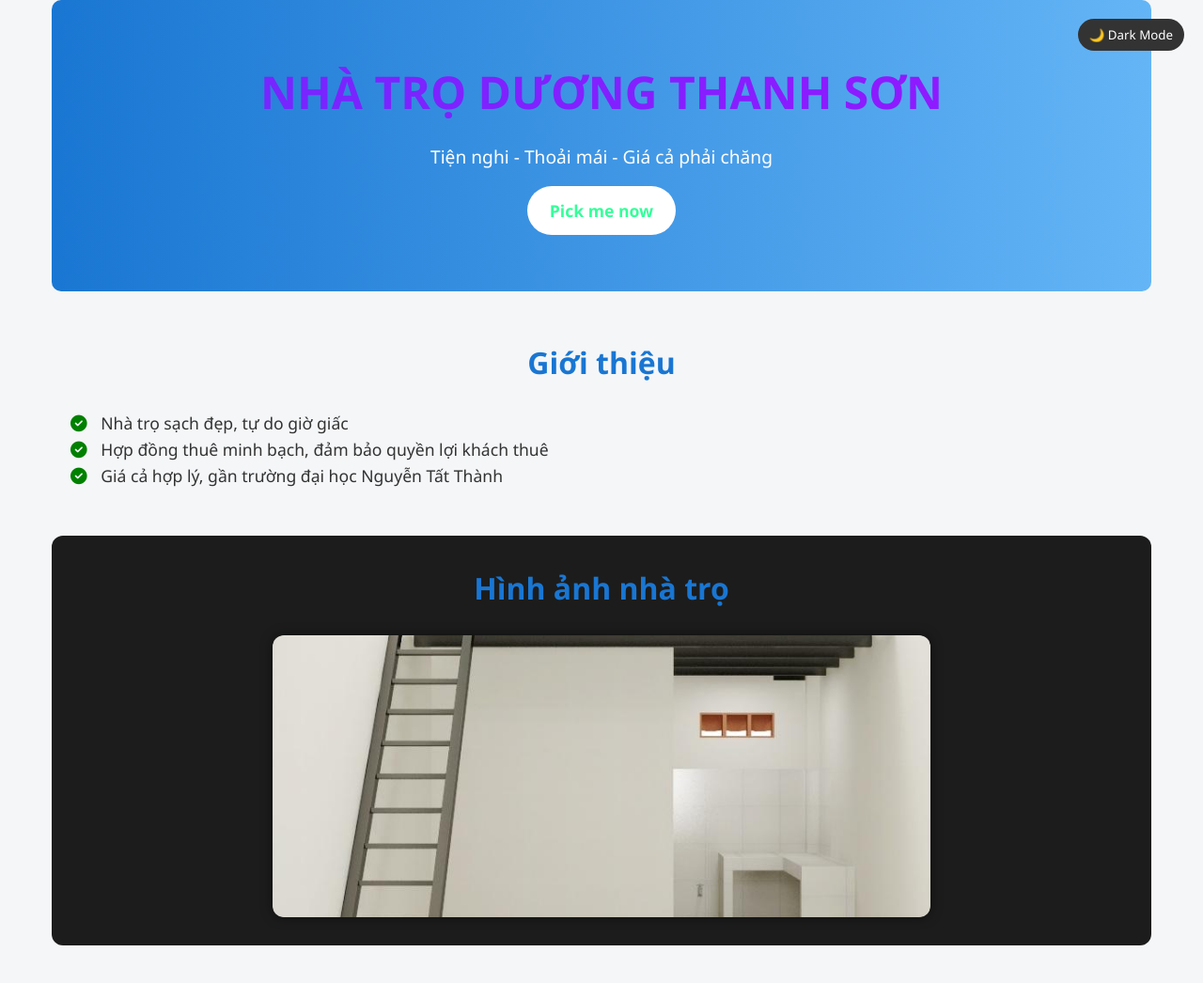
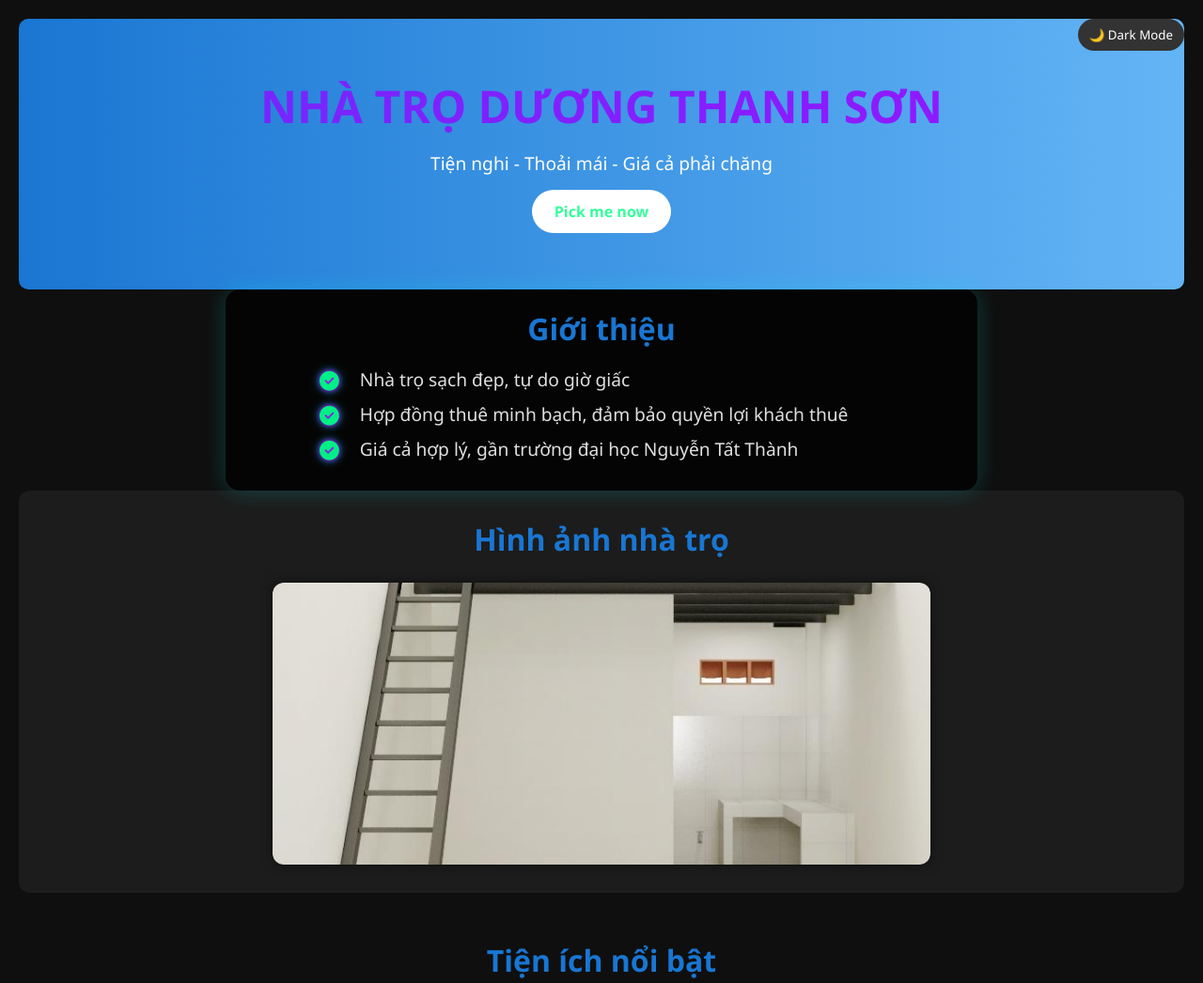
Before and after one commit to Kietchickengang/NhaTroProject, a plain HTML site: page index.html in a window 1280 px wide. Shown: the top 1046 px of the page at 94% size. Drawn offline with nearby package versions, Linux system fonts and the light colour scheme; a script that the page names is missing.

Commit message:
Update style.css

```diff
--- a/style.css
+++ b/style.css
@@ -7,15 +7,32 @@
 }
 
 body {
-  background: #f4f6f8;
-  color: #333;
-  line-height: 1.6;
-  font-size: 1.1rem;
-  max-width: 1200px;
-  margin: auto;
-  padding: 0 15px;
-  transition: background-color 0.5s, color 0.5s;
+  background-color: #0f0f0f;
+  color: #e0e0e0;
+  padding: 20px;
+  min-height: 100vh;
 }
+
+
+/* Gradient chuyển động */
+@keyframes gradientShift {
+  0% { background-position: 0% 50%; }
+  50% { background-position: 100% 50%; }
+  100% { background-position: 0% 50%; }
+}
+
+/* Khung nội dung chính */
+.about {
+  max-width: 800px;
+  margin: 0 auto;
+  padding: 30px 20px;
+  background: rgba(0, 0, 0, 0.7);
+  border-radius: 15px;
+  box-shadow: 0 0 25px rgba(0,255,255,0.2);
+  backdrop-filter: blur(5px);
+}
+
+
 
 /* Header Hero */
 .hero {
@@ -74,18 +91,50 @@ section h2 {
 }
 
 /* About */
-.about p {
+.about {
+  padding: 20px;
+}
+
+.about h2 {
+  text-align: center;
+  font-size: 2rem;
+  margin-bottom: 20px;
+}
+
+.feature-line {
+  display: flex;
+  align-items: flex-start; /* giữ dấu tick và chữ thẳng hàng trên cùng */
   font-size: 1.2rem;
   margin: 10px 0;
-  padding-left: 20px;
-  margin-bottom: 5%;
-  text-align: center;
+  line-height: 1.4;
+  gap: 10px; /* khoảng cách giữa icon và chữ */
+  max-width: 600px;
+  margin-left: auto;
+  margin-right: auto;
 }
 
 .tick-icon {
-  color: green;
-  margin-right: 10px;
+  color: #00ef87;
+  margin-right: 12px;
+  font-size: 1.3rem;
+  flex-shrink: 0;
+  margin-top: 4px;
+  text-shadow: 0 0 5px #bb00ef, 0 0 10px #00adef;
 }
+
+/* Responsive cho màn hình nhỏ hơn 600px */
+@media screen and (max-width: 600px) {
+  .about p {
+    font-size: 1rem;
+    text-align: left;
+    padding-left: 0;
+  }
+
+  .about h2 {
+    font-size: 1.5rem;
+  }
+}
+
 
 /* Features */
 .feature-blocks {
@@ -390,3 +439,10 @@ footer {
     color: #90caf9;
   }
 }
+
+.about p:hover {
+  background: rgba(255, 255, 255, 0.05);
+  border-radius: 8px;
+  padding: 5px;
+  transition: 0.3s;
+}
```
